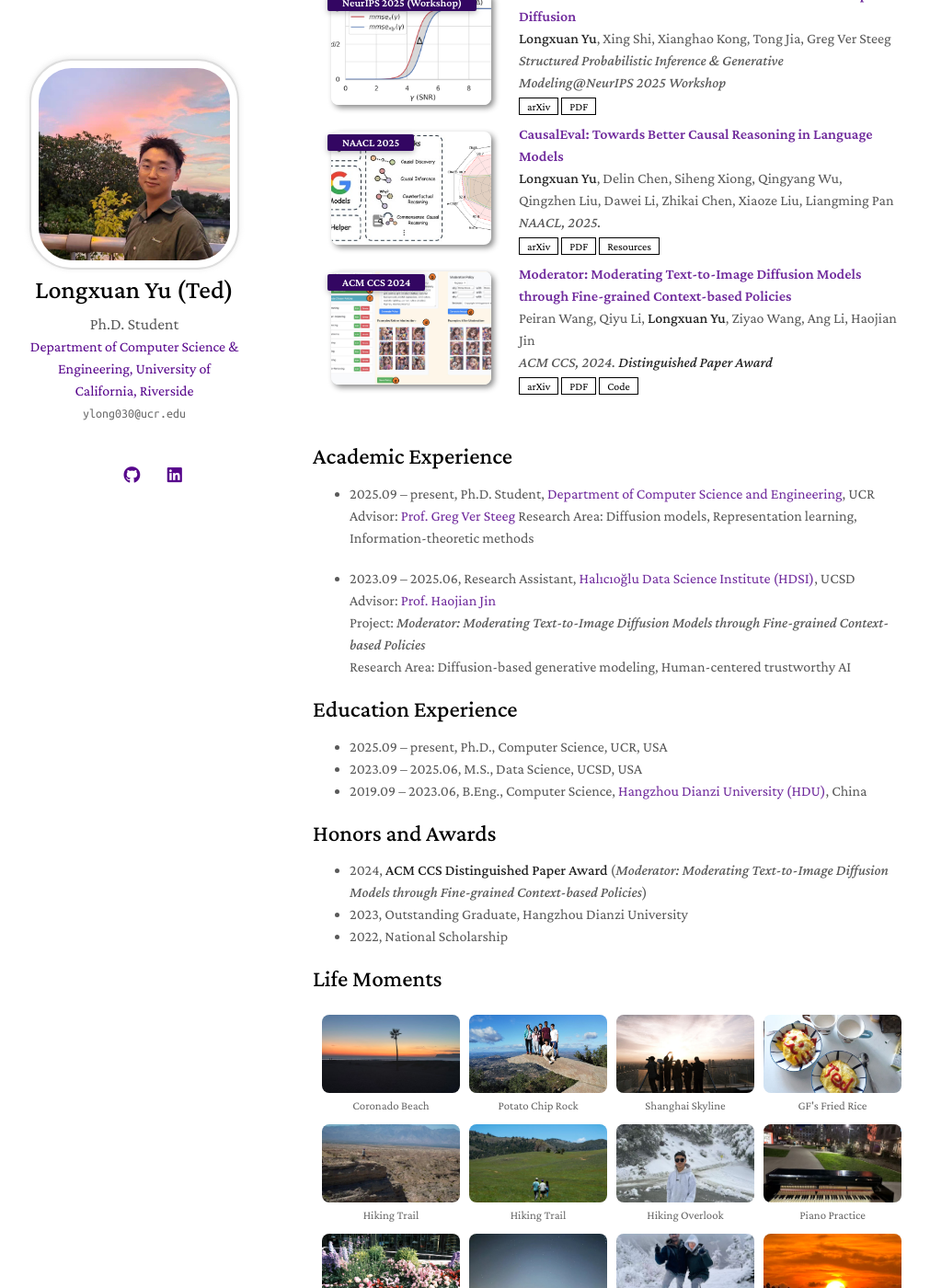
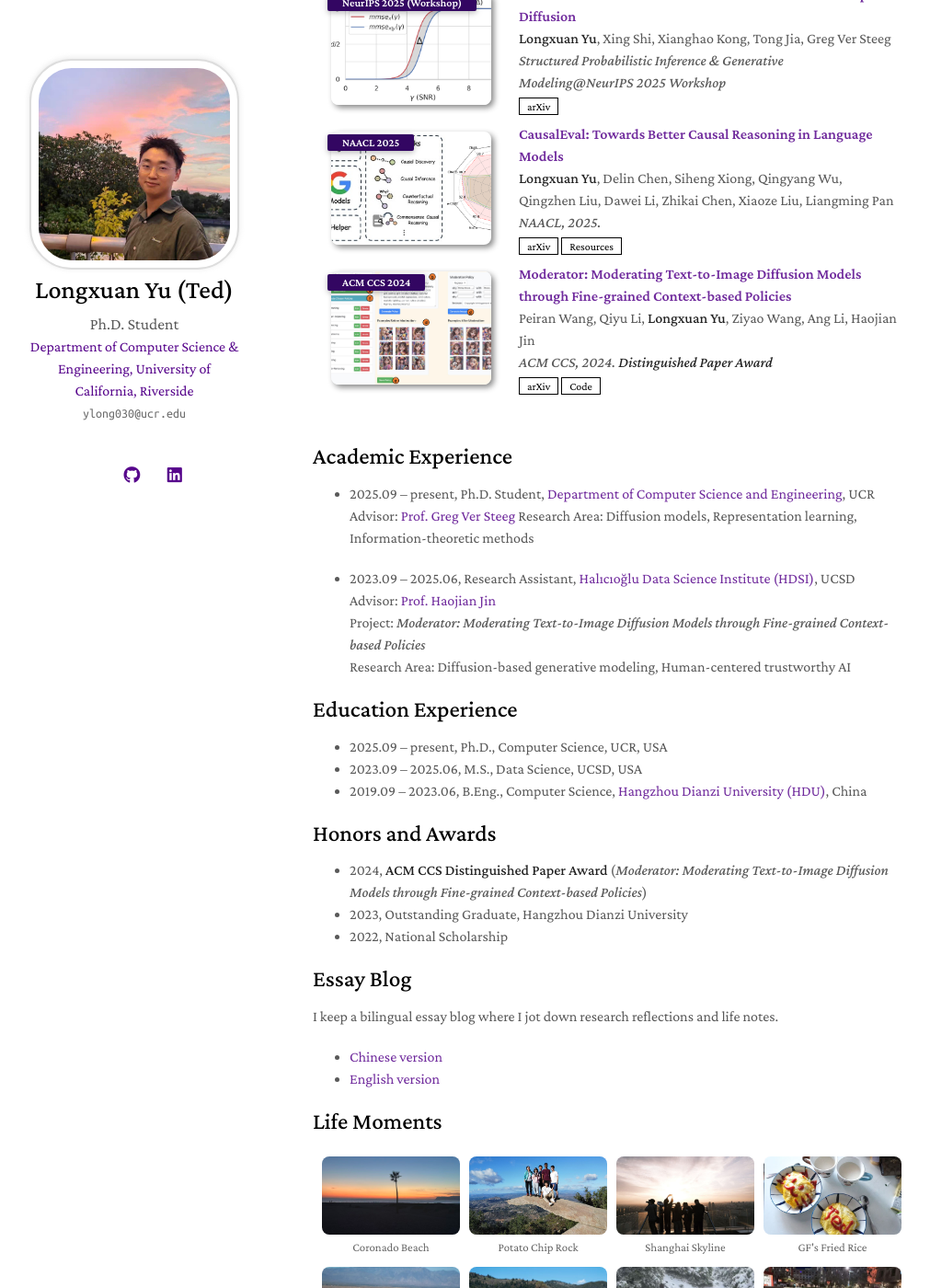
Before and after one commit to fengsxy/fengsxy.github.io, a Jekyll site: the page built from index.md, in a window 1280 px wide and 1400 px high, scrolled down 536 px. Shown: the whole window at 92% size, without its empty margins (130-1141 px from the left). Built offline with Jekyll 4.4.1, drawn with Linux system fonts in a browser that asks for light colours; nearby versions of some CDN libraries; a style sheet for code colours, icons or effects is not loaded; our own code applies the rules of GitHub Pages for plain Markdown files.

Commit message:
update for blog

```diff
--- a/_includes/projects.md
+++ b/_includes/projects.md
@@ -19,7 +19,6 @@
     <div class="periodical"><em>Structured Probabilistic Inference & Generative Modeling@NeurIPS 2025 Workshop</em></div>
     <div class="links">
       <a href="https://arxiv.org/abs/2509.20609" class="btn btn-sm z-depth-0" role="button" target="_blank" style="font-size:12px;">arXiv</a>
-      <a href="https://arxiv.org/pdf/2509.20609" class="btn btn-sm z-depth-0" role="button" target="_blank" style="font-size:12px;">PDF</a>
     </div>
   </div>
 </div>
@@ -40,7 +39,6 @@
     <div class="periodical"><em>NAACL, 2025.</em></div>
     <div class="links">
       <a href="https://arxiv.org/abs/2410.16676" class="btn btn-sm z-depth-0" role="button" target="_blank" style="font-size:12px;">arXiv</a>
-      <a href="https://aclanthology.org/2025.naacl-long.622.pdf" class="btn btn-sm z-depth-0" role="button" target="_blank" style="font-size:12px;">PDF</a>
       <a href="https://github.com/chendl02/Awesome-LLM-causal-reasoning" class="btn btn-sm z-depth-0" role="button" target="_blank" style="font-size:12px;">Resources</a>
     </div>
   </div>
@@ -65,7 +63,6 @@
     <div class="periodical"><em>ACM CCS, 2024. <strong>Distinguished Paper Award</strong></em></div>
     <div class="links">
       <a href="https://arxiv.org/abs/2408.07728" class="btn btn-sm z-depth-0" role="button" target="_blank" style="font-size:12px;">arXiv</a>
-      <a href="https://arxiv.org/pdf/2408.07728" class="btn btn-sm z-depth-0" role="button" target="_blank" style="font-size:12px;">PDF</a>
       <a href="https://github.com/DataSmithLab/Moderator" class="btn btn-sm z-depth-0" role="button" target="_blank" style="font-size:12px;">Code</a>
     </div>
   </div>
--- a/index.md
+++ b/index.md
@@ -41,6 +41,13 @@ If you want to know more about my research or potential collaborations, feel fre
 
 
 
+
+
+## Essay Blog
+
+I keep a bilingual essay blog where I jot down research reflections and life notes.
+- [Chinese version](https://fengsxy.github.io/essay/)
+- [English version](https://fengsxy.github.io/essay/tag/en/)
 
 
 <head>
```
